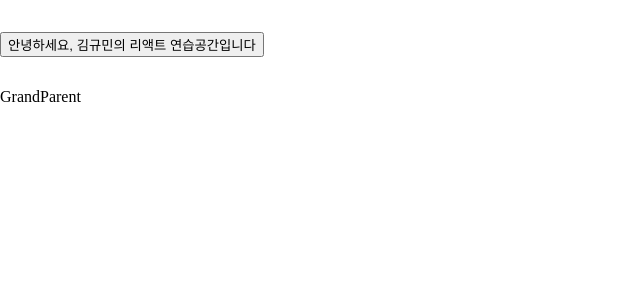
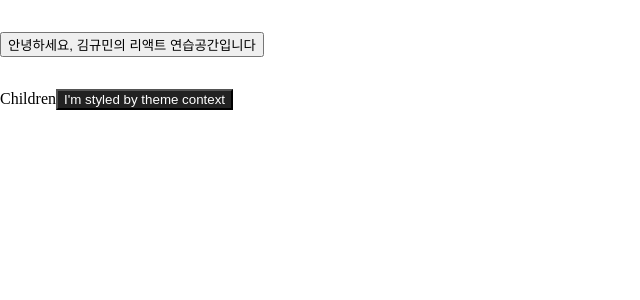
Before and after one commit to Gyuminn/practice-react, a React (Create React App) app: page /contextPractice/GrandParent in a window 1280 px wide. Shown: the top 300 px of the page, without its empty margins (0-640 px from the left). Built offline with nearby package versions, Linux system fonts and the light colour scheme.

Commit message:
feat: useContext 연습

```diff
--- a/src/components/contextPractices/Children.jsx
+++ b/src/components/contextPractices/Children.jsx
@@ -1,7 +1,16 @@
-import React from "react";
+import React, { useContext } from "react";
+import { ThemeContext } from "./GrandParent";
 
 const Children = () => {
-  return <div>Children</div>;
+  const theme = useContext(ThemeContext);
+  return (
+    <div>
+      Children
+      <button style={{ background: theme.background, color: theme.foreground }}>
+        I'm styled by theme context
+      </button>
+    </div>
+  );
 };
 
 export default Children;
--- a/src/components/contextPractices/GrandParent.jsx
+++ b/src/components/contextPractices/GrandParent.jsx
@@ -1,7 +1,25 @@
-import React from "react";
+import React, { createContext } from "react";
+import Parent from "./Parent";
+
+const themes = {
+  light: {
+    foreground: "#000000",
+    background: "#eeeeee",
+  },
+  dark: {
+    foreground: "#ffffff",
+    background: "#222222",
+  },
+};
+
+export const ThemeContext = createContext(themes.light);
 
 const GrandParent = () => {
-  return <div>GrandParent</div>;
+  return (
+    <ThemeContext.Provider value={themes.dark}>
+      <Parent />
+    </ThemeContext.Provider>
+  );
 };
 
 export default GrandParent;
--- a/src/components/contextPractices/Parent.jsx
+++ b/src/components/contextPractices/Parent.jsx
@@ -1,7 +1,12 @@
 import React from "react";
+import Children from "./Children";
 
 const Parent = () => {
-  return <div>Parent</div>;
+  return (
+    <div>
+      <Children />
+    </div>
+  );
 };
 
 export default Parent;
--- a/src/pages/ContextPractice.jsx
+++ b/src/pages/ContextPractice.jsx
@@ -5,13 +5,13 @@ const ContextPractice = () => {
   return (
     <div>
       <Link to="GrandParent">
-        <button>GrandParent</button>
+        <button>GrandParent로 이동하세요</button>
       </Link>
       <Link to="Parent">
-        <button>Parent</button>
+        <button>Parent로 이동하세요</button>
       </Link>
       <Link to="Children">
-        <button>Children</button>
+        <button>Children로 이동하세요</button>
       </Link>
     </div>
   );
```
